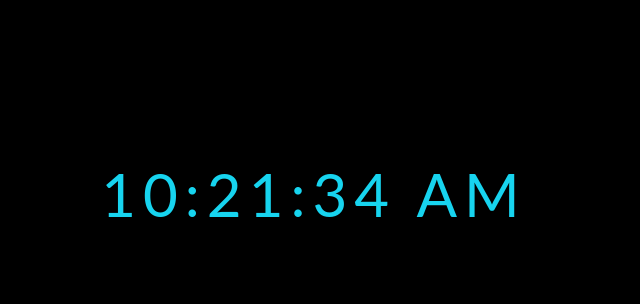
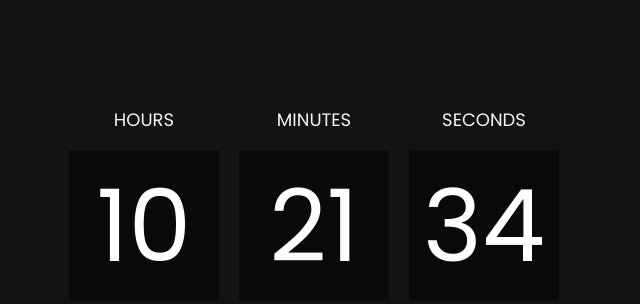
Before and after one commit to kunaltyagi9/javascript-web-development, a plain HTML site: page Digital Clock/index.html in a window 1280 px wide. Shown: the part 206-510 px from the top of the page, without its empty margins (326-966 px from the left). Drawn offline with Linux system fonts and the light colour scheme.

Commit message:
updated ui of the application

```diff
--- a/Digital Clock/app.js
+++ b/Digital Clock/app.js
@@ -1,35 +1,20 @@
+window.onload = () => {
+    function buildClock() {
+        const date = new Date();
 
-window.onload = () => {
+        let hours = date.getHours(); // 0 - 23
+        let minutes = date.getMinutes(); // 0 - 59
+        let seconds = date.getSeconds(); // 0 - 59
 
-    function showTime() {
-        let date = new Date();
-        let hour = date.getHours(); // 0 - 23
-        let minutes = date.getMinutes(); // 0 -59
-        let seconds = date.getSeconds(); // 0 -59
+        hours = hours < 10 ? "0" + hours : hours;
+        minutes = minutes < 10 ? "0" + minutes : minutes;
+        seconds = seconds < 10 ? "0" + seconds : seconds;
 
-        let session = 'AM';
+        document.querySelector('#clock-hours').innerText = hours;
+        document.querySelector('#clock-minutes').innerText = minutes;
+        document.querySelector('#clock-seconds').innerText = seconds;
 
-        if (hour === 0) {
-            hour = 12;
-        }
-
-        if (hour > 12) {
-            hour = hour - 12;
-            session = 'PM';
-        }
-
-        hour = (hour < 10) ? '0' + hour : hour;
-        minutes = (minutes < 10) ? '0' + minutes : minutes;
-        seconds = (seconds < 10) ? '0' + seconds : seconds;
-
-        let time = hour + ':' + minutes + ':' + seconds + ' ' + session;
-
-        document.querySelector('#myTime').innerText = time;
-
-
-        setTimeout(showTime, 1000);
+        setTimeout(buildClock, 1000);
     }
-
-    showTime();
-
+    buildClock();
 }
--- a/Digital Clock/index.html
+++ b/Digital Clock/index.html
@@ -1,11 +1,25 @@
 <!DOCTYPE html>
+
 <html>
     <head>
         <title>Digital Clock</title>
-        <link rel = "stylesheet" href = "styles.css">
-        <script src = "app.js"></script>
+        <link rel="stylesheet" href="style.css">
+        <script src="app.js"></script>
     </head>
     <body>
-        <div id = "myTime" onload = "showTime()" class = "clock"></div>
+        <div class="clock">
+            <div>
+                <p class="heading">Hours</p>
+                <div id="clock-hours" class="time"></div>
+            </div>
+            <div>
+                <p class="heading">Minutes</p>
+                <div id="clock-minutes" class="time"></div>
+            </div>
+            <div>
+                <p class="heading">Seconds</p>
+                <div id="clock-seconds" class="time"></div>
+            </div>
+        </div>
     </body>
 </html>
--- /dev/null
+++ b/Digital Clock/style.css
@@ -0,0 +1,30 @@
+@import url('https://fonts.googleapis.com/css2?family=Poppins&display=swap');
+
+body {
+    background: #131313;
+}
+
+.clock {
+    position: absolute;
+    top: 50%;
+    left: 50%;
+    transform: translateX(-50%) translateY(-50%);
+    display: flex;
+    font-family: 'Poppins', sans-serif;
+}
+
+.heading {
+    color: #F5F5F5;
+    font-size: 18px;
+    text-transform: uppercase;
+    text-align: center;
+}
+
+.time {
+    background: #090909;
+    color: #FFFFFF;
+    font-size: 100px;
+    width: 150px;
+    margin: 0 10px;
+    text-align: center;
+}
--- a/Digital Clock/styles.css
+++ /dev/null
@@ -1,15 +0,0 @@
-body{
-    background-color: black;
-}
-
-.clock{
-    color : #17D4EF;
-    font-size: 60px;
-    font-family: 'Lato', sans-serif;
-    letter-spacing: 7px;
-
-    position: absolute;
-    left: 50%;
-    top: 50%;
-    transform: translateX(-50%) translateY(-50%);
-}
```
